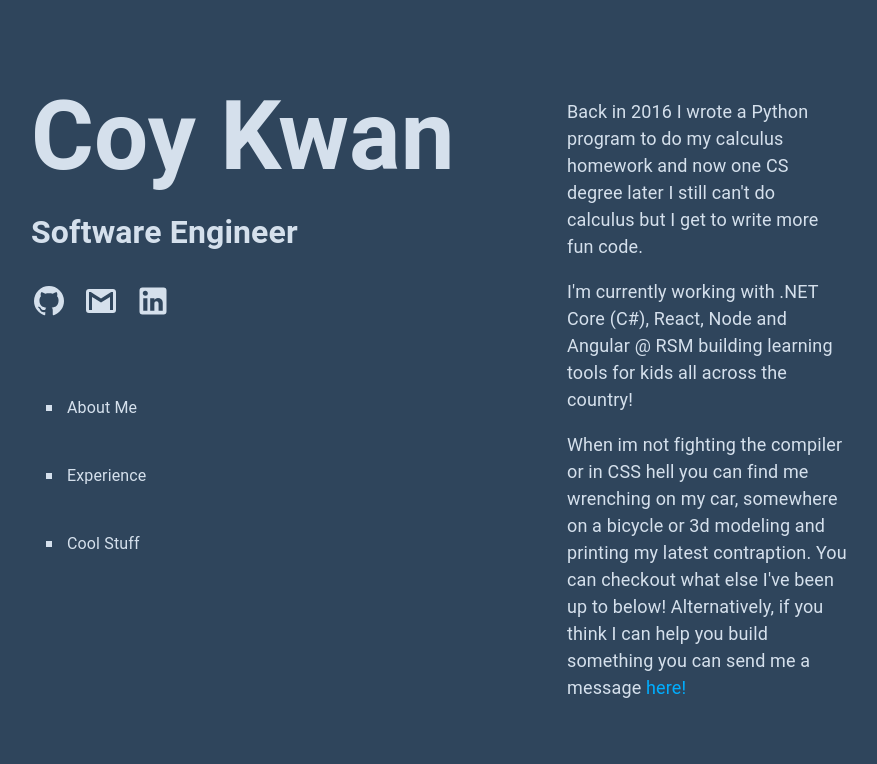
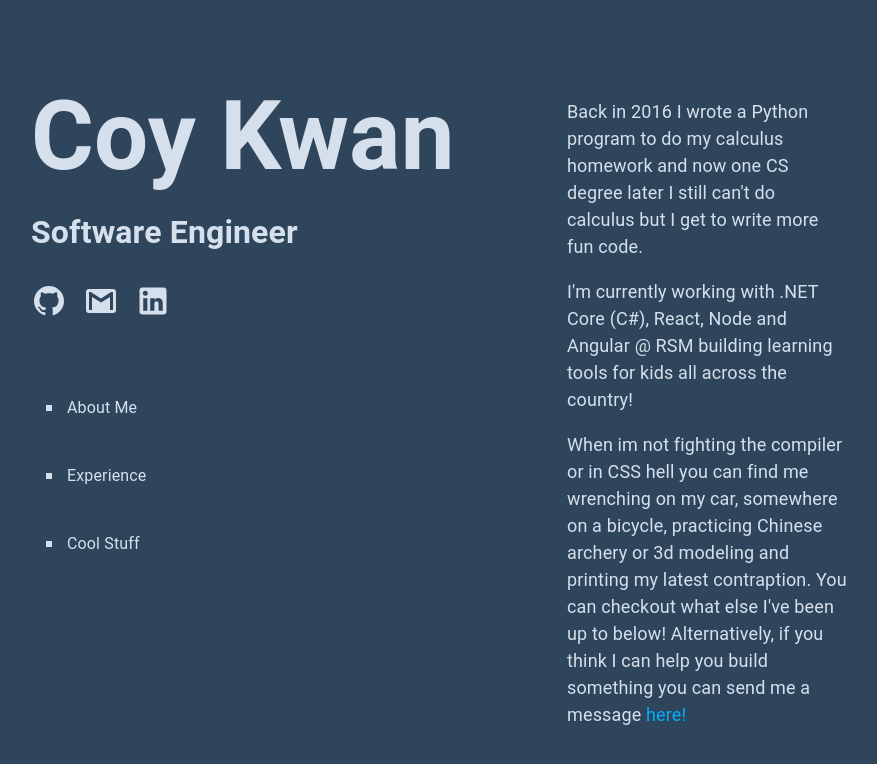
Before and after one commit to coykwan/coykwan.com2, a Next.js app: page / in a window 1280 px wide. Shown: the top 764 px of the page, without its empty margins (161-1038 px from the left). Built offline with nearby package versions, Linux system fonts and the light colour scheme.

Commit message:
Changing a few sections wording and removing redudant fragment with single child

```diff
--- a/src/components/Intro/Intro.tsx
+++ b/src/components/Intro/Intro.tsx
@@ -4,7 +4,6 @@ import styles from "./Intro.module.scss";
 
 export const Intro: React.FC = () => {
   return (
-    <>
     <div className={styles["wrapper"]}>
       <p className={styles["intro"]}>
         Back in 2016 I wrote a Python program to do my calculus homework and
@@ -17,11 +16,10 @@ export const Intro: React.FC = () => {
       </p>
       <p className={styles["intro"]}>
         When im not fighting the compiler or in CSS hell you can find me
-          wrenching on my car, somewhere on a bicycle or 3d modeling and
+        wrenching on my car, somewhere on a bicycle, practicing Chinese archery or 3d modeling and
         printing my latest contraption. You can checkout what else I've been up to below!
         Alternatively, if you think I can help you build something you can send me a message <a href="mailto:coykwan@gmail.com" className={styles["intro-email"]}>here!</a>
       </p>
     </div>
-    </>
   );
 };
--- a/src/components/Sections/Ocupation/OcupationSection.tsx
+++ b/src/components/Sections/Ocupation/OcupationSection.tsx
@@ -6,8 +6,8 @@ export const OccupationSection: React.FC = () => {
     <section id="section-two">
       <OccupationCard
         title="RSM - Software Engineer HCD Division"
-        subheading="2022 - Present"
-        description="I am currently working as a software engineer at RSM in the Human Centered Design division, RSM's new in-house engineering division. I've worked fullstack on two complete learning management system projects, one for the National Fire Protection Assocation, using React, C#/.NET and one Carniegie Learning using Angular, Node, Java in (mostly) a monolith architecture. Likewise, practice agile development with all the goodies that come along with it"
+        subheading="2022 - 2024"
+        description="As a software engineer at RSM in the Human Centered Design division, I've worked fullstack on a variety of projects. Three different learning management system projects, one for the National Fire Protection Association, using React, C#/.NET, one Carnegie Learning using Angular, Node, Java in (mostly) a monolith architecture and another in house system for RSM using React and C#/.net, all three were built from the ground up. Along with those projects I also developed several AI powered tools and applications: an in house translation tool for developers to add multilingual accessability to our applications, a tool to populate or enrich thousands of e commerce descriptions and spearheaded the companies research into retrieval augmented generation. I also lead the development of an internal data analytics prototype used to process records with hundreds of thousands of entries and optimized that process to be fast enough to run solely in the browser.  Likewise, we practiced agile development with all the goodies that come along with it"
       />
       <hr className="rounded" />
       <OccupationCard
```
Lines whose indentation alone changed are shown as unchanged.
